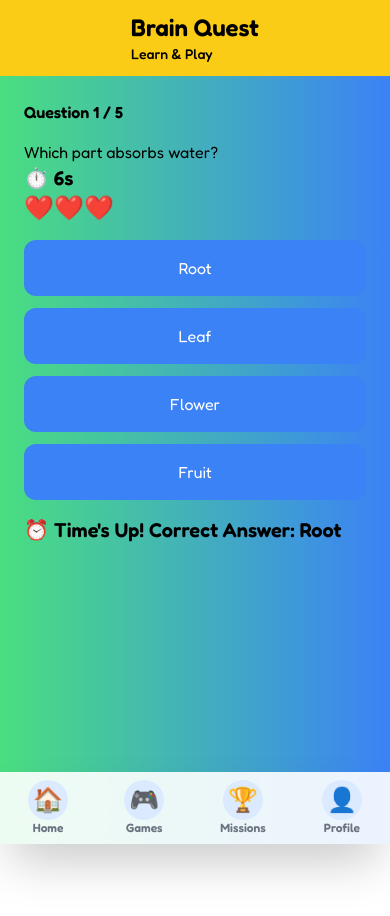
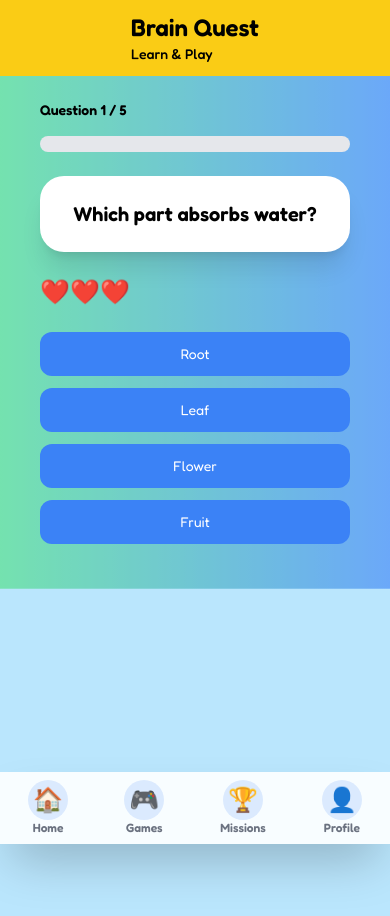
Before and after one commit to Yash-Roy05/Brain-Quest, a React (Create React App) app: page /plants/quiz in a window 390 px wide. Shown: the top 916 px of the page. Before the commit the page ends 844 px from the top, so only its background shows below. Built offline with nearby package versions, Linux system fonts and the light colour scheme.

Commit message:
changes in plantquiz game and also make responsive

```diff
--- a/src/index.css
+++ b/src/index.css
@@ -75,3 +75,16 @@ body {
     transform: scale(1);
   }
 }
+
+@keyframes shake {
+  0% { transform: translateX(0); }
+  20% { transform: translateX(-6px); }
+  40% { transform: translateX(6px); }
+  60% { transform: translateX(-6px); }
+  80% { transform: translateX(6px); }
+  100% { transform: translateX(0); }
+}
+
+.shake {
+  animation: shake 0.5s ease;
+}
--- a/src/pages/Dashboard.tsx
+++ b/src/pages/Dashboard.tsx
@@ -120,7 +120,7 @@ export default function Dashboard() {
             </p>
           </div>
 
-          <div className="mb-6 md:mb-20 ">
+          <div className="mb-6 md:mb-8">
             <button
               onClick={() => navigate("/plants")}
               className="w-full bg-green-500 hover:bg-green-600 text-white py-5 rounded-3xl text-2xl font-black shadow-xl ">
--- a/src/pages/Plants/PlantQuiz.tsx
+++ b/src/pages/Plants/PlantQuiz.tsx
@@ -15,29 +15,37 @@ export default function PlantQuiz() {
 
   const [gameOver, setGameOver] = useState(false);
 
+  const [feedback, setFeedback] = useState("");
+
+  const [selectedAnswer, setSelectedAnswer] = useState("");
+
   const [wrongQuestions, setWrongQuestions] = useState<any[]>([]);
 
   const [reviewMode, setReviewMode] = useState(false);
 
-  const [feedback, setFeedback] = useState("");
+  const currentQuestions = reviewMode ? wrongQuestions : plantQuizData;
 
-  const question = plantQuizData[currentQuestion];
+  const question = currentQuestions[currentQuestion];
 
-  const [quizFinished, setQuizFinished] = useState(false);
+  const [isLocked, setIsLocked] = useState(false);
+
+  const [correctCount, setCorrectCount] = useState(0);
+
+  const [wrongCount, setWrongCount] = useState(0);
 
   useEffect(() => {
     if (showResult || gameOver) return;
 
     const interval = setInterval(() => {
       setTimer((prev) => {
-        if (prev <= 1) {
-          setFeedback(`⏰ Time's Up! Correct Answer: ${question.answer}`);
+        if (prev <= 1 && !isLocked) {
+          setIsLocked(true);
 
           setTimeout(() => {
             handleWrong();
-          }, 1500);
+          }, 0);
 
-          return 8;
+          return 0;
         }
 
         return prev - 1;
@@ -45,43 +53,23 @@ export default function PlantQuiz() {
     }, 1000);
 
     return () => clearInterval(interval);
-  }, [currentQuestion, showResult, gameOver]);
-
-  useEffect(() => {
-    if (showResult || gameOver) return;
-
-    const interval = setInterval(() => {
-      setTimer((prev) => {
-        if (prev <= 1) {
-          setFeedback(`⏰ Time's Up! Correct Answer: ${question.answer}`);
-
-          setTimeout(() => {
-            handleWrong();
-          }, 1500);
-
-          return 8;
-        }
-
-        return prev - 1;
-      });
-    }, 1000);
-
-    return () => clearInterval(interval);
-  }, [currentQuestion, showResult, gameOver]);
+  }, [currentQuestion, showResult, gameOver, isLocked]);
 
   const handleWrong = () => {
+    setIsLocked(true);
+
     const newHearts = hearts - 1;
 
     setHearts(newHearts);
 
     setWrongQuestions((prev) => [...prev, question]);
 
-    setFeedback(`❌ Correct Answer: ${question.answer}`);
+    setWrongCount((prev) => prev + 1);
 
     if (newHearts <= 0) {
       setTimeout(() => {
         setGameOver(true);
-      }, 1500);
+      }, 2000);
 
       return;
     }
@@ -89,70 +77,68 @@ export default function PlantQuiz() {
     setTimeout(() => {
       setFeedback("");
 
-      if (currentQuestion === plantQuizData.length - 1) {
-        finishQuiz();
-      } else {
-        setCurrentQuestion((prev) => prev + 1);
-        setTimer(8);
-      }
-    }, 1500);
-  };
-
-  const finishQuiz = () => {
-    if (wrongQuestions.length > 0) {
+      if (currentQuestion === currentQuestions.length - 1) {
+        if (wrongQuestions.length > 0 && !reviewMode) {
           setReviewMode(true);
 
-      plantQuizData.length = 0;
+          setCurrentQuestion(0);
 
-      wrongQuestions.forEach((q) => {
-        plantQuizData.push(q);
-      });
+          setSelectedAnswer("");
 
-      setCurrentQuestion(0);
           setTimer(8);
+
+          setIsLocked(false);
 
           return;
         }
 
         setShowResult(true);
+      } else {
+        setSelectedAnswer("");
+        setCurrentQuestion(currentQuestion + 1);
+        setTimer(8);
+        setIsLocked(false);
+      }
+    }, 2000);
   };
 
   const handleAnswer = (option: string) => {
+    if (isLocked) return;
+    setSelectedAnswer(option);
+
     if (option === question.answer) {
-      setFeedback("🎉 Awesome!");
+      setCorrectCount((prev) => prev + 1);
+
+      setIsLocked(true);
 
       setTimeout(() => {
         setFeedback("");
 
-        if (currentQuestion === plantQuizData.length - 1) {
-          finishQuiz();
+        if (currentQuestion === currentQuestions.length - 1) {
+          if (wrongQuestions.length > 0 && !reviewMode) {
+            setReviewMode(true);
+
+            setCurrentQuestion(0);
+
+            setSelectedAnswer("");
+
+            setTimer(8);
+
+            setIsLocked(false);
+
+            return;
+          }
+
+          setShowResult(true);
         } else {
-          setCurrentQuestion((prev) => prev + 1);
+          setSelectedAnswer("");
+          setCurrentQuestion(currentQuestion + 1);
+          setTimer(8);
+          setIsLocked(false);
         }
       }, 1000);
     } else {
-      const newHearts = hearts - 1;
-
-      setHearts(newHearts);
-
-      setFeedback(`❌ Oops! Correct Answer: ${question.answer}`);
-
-      if (newHearts <= 0) {
-        setTimeout(() => {
-          setGameOver(true);
-        }, 1500);
-      } else {
-        setTimeout(() => {
-          setFeedback("");
-
-          if (currentQuestion === plantQuizData.length - 1) {
-            setShowResult(true);
-          } else {
-            setCurrentQuestion((prev) => prev + 1);
-            setTimer(8);
-          }
-        }, 1500);
-      }
+      handleWrong();
     }
   };
 
@@ -162,7 +148,7 @@ export default function PlantQuiz() {
     return (
       <div className="min-h-screen flex items-center justify-center">
         <div className="text-center">
-          <h1 className="text-5xl font-bold">💀 Mission Failed</h1>
+          <h1 className="text-5xl font-bold"> Mission Failed</h1>
 
           <button
             onClick={() => navigate("/dashboard")}
@@ -181,11 +167,19 @@ export default function PlantQuiz() {
         <div className="text-center">
           <h1 className="text-5xl font-bold">🌱 Plant Expert</h1>
 
-          <p className="text-xl mt-4">Level 1 Completed</p>
+          <p className="text-xl mt-4">Correct Answers: {correctCount}</p>
+
+          <p className="text-xl">Wrong Answers: {wrongCount}</p>
+
+          <p className="text-xl mt-2">Level 1 Completed</p>
+
+          <p className="text-2xl font-bold text-green-600 mt-4">
+            Accuracy: {Math.round((correctCount / plantQuizData.length) * 100)}%
+          </p>
 
           <button
             onClick={() => navigate("/plants/level2")}
-            className="mt-5 bg-green-500 text-white px-6 py-3 rounded-xl"
+            className="mt-5 bg-green-500 text-white px-4 sm:px-6 py-2 sm:py-3 rounded-xl"
           >
             Unlock Level 2
           </button>
@@ -195,33 +189,88 @@ export default function PlantQuiz() {
   }
 
   return (
-    <div className="p-6">
-      <div className="mb-4 font-bold">
-        Question {currentQuestion + 1} / {plantQuizData.length}
+    <div className="relative min-h-screen overflow-hidden mx-auto px-4 sm:px-6 pb-24">
+      <div
+        className="absolute inset-0 bg-sky-200 transition-all duration-100"
+        style={{
+          opacity: timer / 8,
+        }}
+      />
+      {/* Timer Background */}
+      <div
+        className="absolute inset-0 bg-sky-200 transition-all duration-1000"
+        style={{
+          clipPath: `inset(${100 - (timer / 8) * 100}% 0 0 0)`,
+        }}
+      />
+
+      <div className="relative z-10 p-6">
+        <div className="mb-4 font-bold text-sm sm:text-base">
+          Question {currentQuestion + 1} / {currentQuestions.length}
         </div>
 
-{reviewMode && (
-  <div className="bg-yellow-200 text-yellow-900 p-3 rounded-xl mb-4 font-bold">
-    🔄 Review Round - Answer wrong questions again
+        {!reviewMode && (
+          <div className="w-full bg-gray-200 h-4 rounded-full mb-6">
+            <div
+              className="bg-green-500 h-4 rounded-full transition-all duration-500"
+              style={{
+                width: `${(currentQuestion / plantQuizData.length) * 100}%`,
+              }}
+            />
           </div>
         )}
 
-      <h1>{question.question}</h1>
+        <div className="bg-white rounded-3xl shadow-xl p-6 mb-6">
+          <h1 className="text-xl sm:text-2xl md:text-3xl font-bold text-center">
+            {question.question}
+          </h1>
+        </div>
 
-      <div className="text-xl font-bold">⏱️ {timer}s</div>
+        <div className="flex justify-between items-center mb-6">
+          <div
+            className={`
+          text-2xl
+          sm:text-3xl
+          transition-all
+          duration-300
+          ${hearts <= 1 ? "animate-bounce" : ""}
+        `}
+          >
+            {"❤️".repeat(hearts)}
+          </div>
+        </div>
 
-      <div className="text-2xl mb-4">{"❤️".repeat(hearts)}</div>
+        {question.options.map((option: string) => {
+          let buttonColor = "bg-blue-500 hover:bg-blue-600";
 
-      {question.options.map((option: string) => (
+          if (selectedAnswer !== "") {
+            if (option === question.answer) {
+              buttonColor = "bg-green-500 shadow-lg";
+            }
+
+            if (option === selectedAnswer && option !== question.answer) {
+              buttonColor = "bg-red-500 shake";
+            }
+          }
+
+          return (
             <button
               key={option}
+              disabled={isLocked}
               onClick={() => handleAnswer(option)}
-          className="block w-full bg-blue-500 text-white p-4 rounded-xl mb-3 hover:bg-blue-600 transition"
+              className={`block w-full text-white p-3 sm:p-4 rounded-xl mb-3 transition-all duration-300 text-sm sm:text-base ${buttonColor}`}
             >
               {option}
             </button>
-      ))}
-      {feedback && <div className="mt-4 text-xl font-bold">{feedback}</div>}
+          );
+        })}
+
+        {feedback && (
+          <div className="mt-6 text-center text-2xl font-bold animate-pulse">
+            {feedback}
+          </div>
+        )}
+      </div>
     </div>
   );
 }
```
Lines whose indentation alone changed are shown as unchanged.
